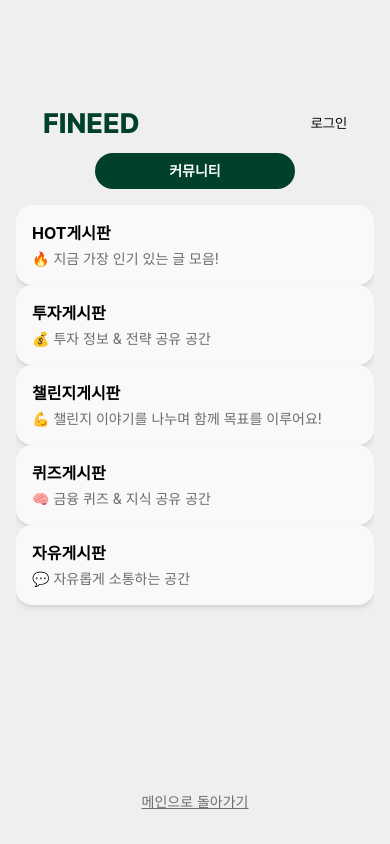
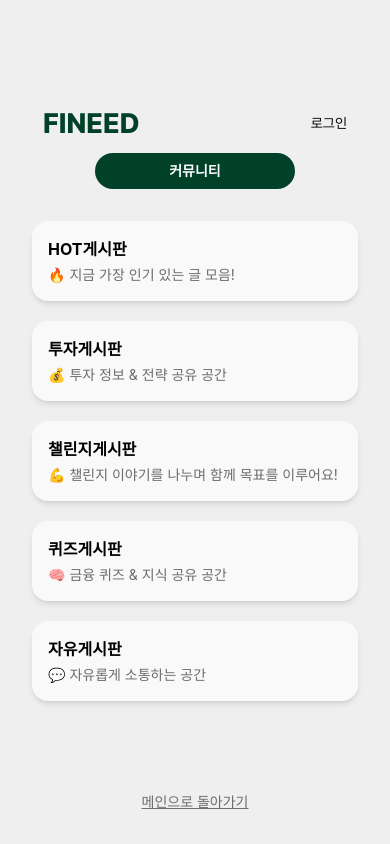
Before and after one commit to CSID-DGU/2025-1-SCS4031-DevDumpling-S2, a React Native app in the folder frontend/: screen /Community in a window 390 px wide. Built offline with nearby package versions, Linux system fonts and the light colour scheme.

Commit message:
HJ-커뮤니티홈 메인 연결 및 간격 수정

```diff
--- a/frontend/src/screens/Community/CommunityHome.js
+++ b/frontend/src/screens/Community/CommunityHome.js
@@ -1,4 +1,4 @@
-import { View, ScrollView, Text, TouchableOpacity } from 'react-native';
+import { View, ScrollView, Text, useWindowDimensions,TouchableOpacity } from 'react-native';
 import Header from '../../components/layout/Header';
 
 
@@ -26,6 +26,8 @@ export default function CommunityHomeScreen({ navigation }) {
             route: "FreeBoard",
         },
     ];
+    const { width } = useWindowDimensions();
+    const horizontalPadding = width > 380 ? 16 : 12;
 
     return (
         <View className="flex-1 bg-[#EFEFEF] pt-12 px-4">
@@ -40,11 +42,17 @@ export default function CommunityHomeScreen({ navigation }) {
             </View>
 
             {/* 게시판 카드 리스트 */}
-            <ScrollView className="space-y-4">
+            <ScrollView
+                className="flex-1"
+                contentContainerStyle={{
+                    paddingHorizontal: horizontalPadding,
+                    paddingTop: 16,
+                    paddingBottom: 24
+              }}>
                 {boards.map((board, index) => (
                     <TouchableOpacity
                         key={index}
-                        className="bg-[#F9F9F9] p-4 rounded-2xl shadow-md"
+                        className={`bg-[#F9F9F9] p-4 rounded-2xl shadow-md ${index !== boards.length - 1 ? "mb-5" : ""}`}
                         onPress={() => board.route && navigation.navigate(board.route)}
                     >
                         <Text className="text-base font-bold mb-1">{board.title}</Text>
@@ -54,7 +62,8 @@ export default function CommunityHomeScreen({ navigation }) {
             </ScrollView>
 
             {/* 메인으로 돌아가기 링크 */}
-            <TouchableOpacity className="mt-6 mb-8 items-center">
+            <TouchableOpacity className="mb-8 items-center"
+            onPress={() => navigation.navigate('Home')}>
                 <Text className="text-sm text-[#6D6D6D] underline">메인으로 돌아가기</Text>
             </TouchableOpacity>
         </View>
```
